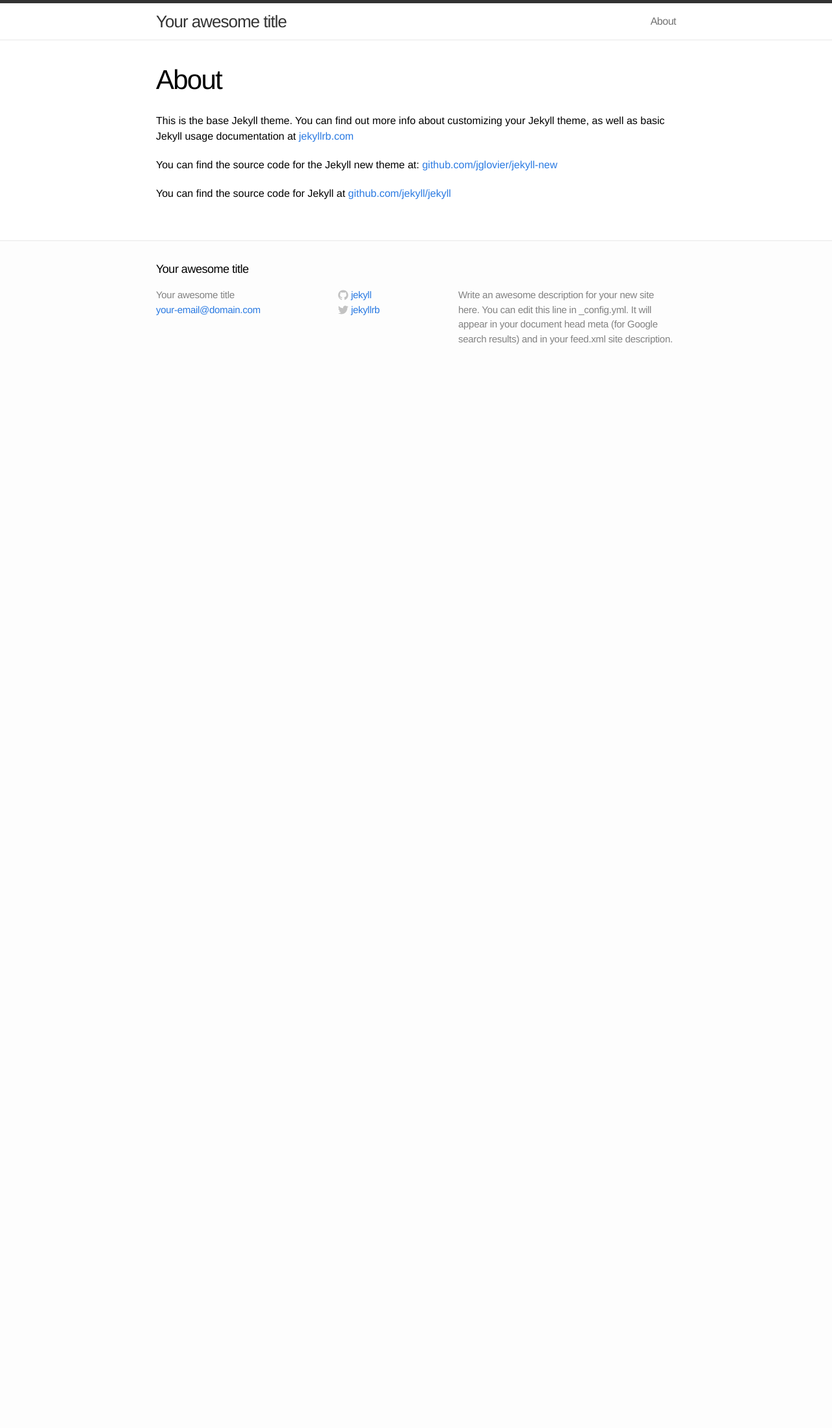
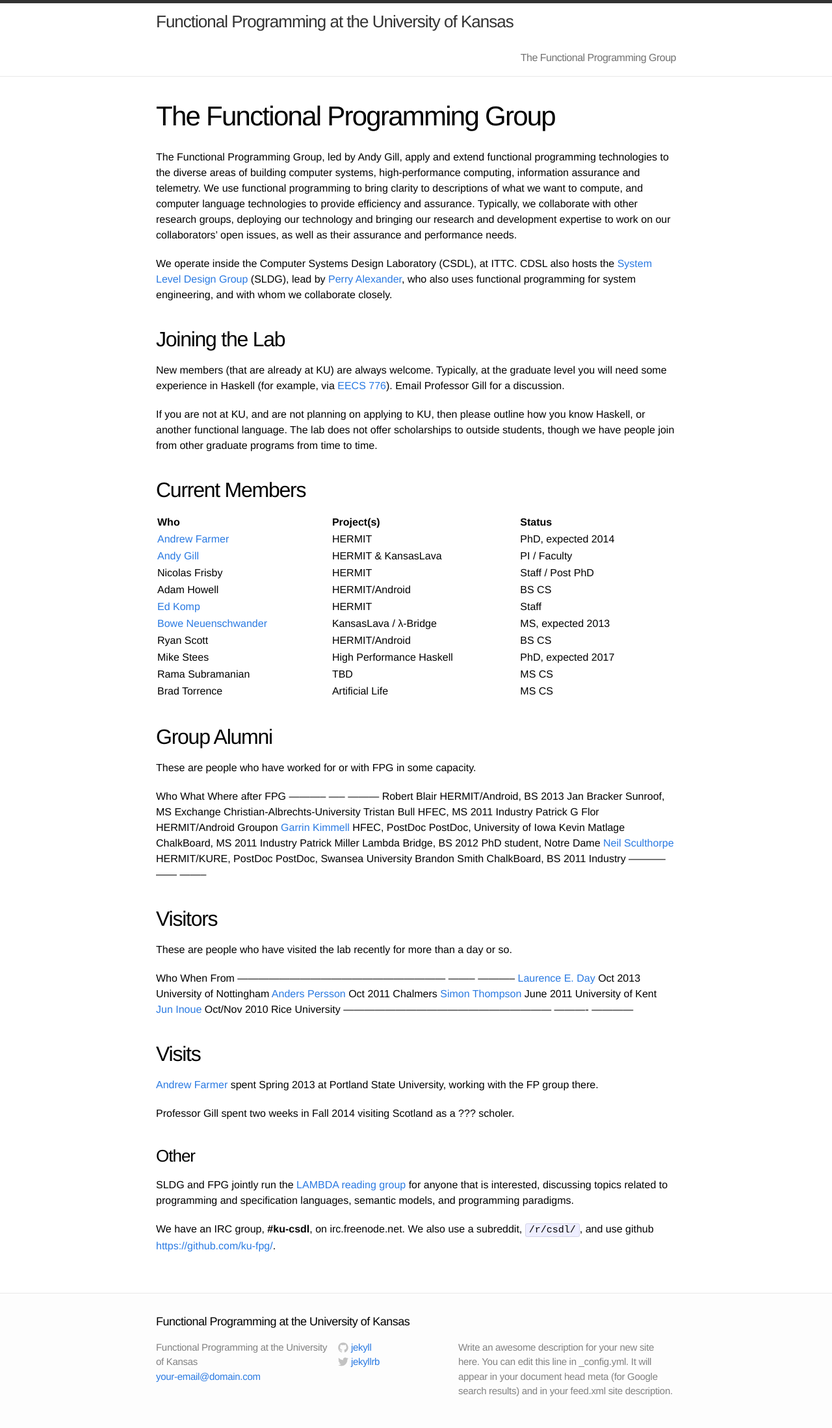
Before and after one commit to ku-fpg/ku-fpg.github.io, a Jekyll site: the page built from about.md, in a window 1280 px wide. Shown: the whole page at 65% size. Built offline with Jekyll 4.4.1, drawn with Linux system fonts in a browser that asks for light colours; before the commit the page ends 900 px from its top, so only the background shows below that.

Commit message:
Starting to mess with the about page

```diff
--- a/_config.yml
+++ b/_config.yml
@@ -1,5 +1,8 @@
+# Theme settings
+theme: default
+
 # Site settings
-title: Your awesome title
+title: Functional Programming at the University of Kansas
 email: your-email@domain.com
 description: "Write an awesome description for your new site here. You can edit this line in _config.yml. It will appear in your document head meta (for Google search results) and in your feed.xml site description."
 baseurl: ""
--- a/about.md
+++ b/about.md
@@ -1,11 +1,103 @@
 ---
 layout: page
-title: About
+title: The Functional Programming Group
 permalink: /about/
 ---
 
-This is the base Jekyll theme. You can find out more info about customizing your Jekyll theme, as well as basic Jekyll usage documentation at [jekyllrb.com](http://jekyllrb.com/)
+The Functional Programming Group, led by Andy Gill, apply and extend
+functional programming technologies to the diverse areas of building
+computer systems, high-performance computing, information assurance and
+telemetry. We use functional programming to bring clarity to
+descriptions of what we want to compute, and computer language
+technologies to provide efficiency and assurance. Typically, we
+collaborate with other research groups, deploying our technology and
+bringing our research and development expertise to work on our
+collaborators' open issues, as well as their assurance and performance
+needs.
 
-You can find the source code for the Jekyll new theme at: [github.com/jglovier/jekyll-new](https://github.com/jglovier/jekyll-new)
+We operate inside the Computer Systems Design Laboratory (CSDL), at
+ITTC. CDSL also hosts the [System Level Design
+Group](https://wiki.ittc.ku.edu/sldg_wiki/index.php/Main_Page) (SLDG),
+lead by [Perry Alexander](http://www.ittc.ku.edu/~alex/), who also uses
+functional programming for system engineering, and with whom we
+collaborate closely.
 
-You can find the source code for Jekyll at [github.com/jekyll/jekyll](https://github.com/jekyll/jekyll)
+
+Joining the Lab
+---------------
+
+New members (that are already at KU) are always welcome. Typically, at the graduate level you
+will need some experience in Haskell (for example, via [EECS 776](/users/andygill/teaching)).
+Email Professor Gill for a discussion.
+
+If you are not at KU, and are not planning on applying to KU,
+then please outline how you know Haskell, or another functional
+language. The lab does not offer scholarships to outside students,
+though we have people join from other graduate programs from
+time to time.
+
+## Current Members
+
+Who                                                             | Project(s)                      | Status
+:---------------------------------------------------------------|:--------------------------------|:------------------
+[Andrew Farmer](/users/andrewfarmer)                            | HERMIT                          | PhD, expected 2014
+[Andy Gill](/users/andygill)                                    | HERMIT &amp; KansasLava         | PI / Faculty
+Nicolas Frisby                                                  | HERMIT                          | Staff / Post PhD
+Adam Howell                                                     | HERMIT/Android                  | BS CS
+[Ed Komp](http://www.ittc.ku.edu/view_contact.phtml?id=28)      | HERMIT                          | Staff
+[Bowe Neuenschwander](/users/boweneuenschwander)                | KansasLava / &lambda;-Bridge    | MS, expected 2013
+Ryan Scott                                                      | HERMIT/Android                  | BS CS
+Mike Stees                                                      | High Performance Haskell        | PhD, expected 2017
+Rama Subramanian                                                | TBD                             | MS CS
+Brad Torrence                                                   | Artificial Life                 | MS CS
+
+
+
+## Group Alumni
+
+These are people who have worked for or with FPG in some capacity.
+
+Who                                                   What                    Where after FPG
+-----------                                           -----                   ---------
+Robert Blair                                          HERMIT/Android, BS 2013
+Jan Bracker                                           Sunroof, MS Exchange    Christian-Albrechts-University
+Tristan Bull                                          HFEC, MS 2011           Industry
+Patrick G Flor                                        HERMIT/Android          Groupon
+[Garrin Kimmell](http://www.ittc.ku.edu/~kimmell/)    HFEC, PostDoc           PostDoc, University of Iowa
+Kevin Matlage                                         ChalkBoard, MS 2011     Industry
+Patrick Miller                                        Lambda Bridge, BS 2012  PhD student, Notre Dame
+[Neil Sculthorpe](http://www.cs.swan.ac.uk/~csnas/)   HERMIT/KURE, PostDoc    PostDoc, Swansea University
+Brandon Smith                                         ChalkBoard, BS 2011     Industry
+-----------                                           ------                  --------
+
+
+## Visitors
+
+These are people who have visited the lab recently for more than a day or so.
+
+Who                                                                             When                    From
+------------------------------------------------------------                    --------                -----------
+[Laurence E. Day](http://www.cs.nott.ac.uk/~led/)                               Oct 2013                University of Nottingham
+[Anders Persson](http://www.chalmers.se/cse/EN/people/persson-anders)           Oct 2011                Chalmers
+[Simon Thompson](http://www.cs.kent.ac.uk/people/staff/sjt/)                    June 2011               University of Kent
+[Jun Inoue](http://www.owlnet.rice.edu/~ji2)                                    Oct/Nov 2010            Rice University
+------------------------------------------------------------                    ----------              ------------
+
+## Visits
+
+[Andrew Farmer](/users/andrewfarmer) spent Spring 2013 at Portland State University,
+working with the FP group there.
+
+
+Professor Gill spent two weeks in Fall 2014 visiting Scotland as a ??? scholer.
+
+### Other
+
+SLDG and FPG jointly run the [LAMBDA reading
+group](https://wiki.ittc.ku.edu/lambda/Main_Page) for anyone that is
+interested, discussing topics related to programming and specification
+languages, semantic models, and programming paradigms.
+
+We have an IRC group, **#ku-csdl**, on irc.freenode.net.
+We also use a subreddit, <code>/r/csdl/</code>,
+and use github <https://github.com/ku-fpg/>.
--- a/css/main.css
+++ b/css/main.css
@@ -21,6 +21,10 @@ h1, h2, h3, h4, h5, h6 { font-size: 100%; font-weight: 400; }
 a         { color: #2a7ae2; text-decoration: none; }
 a:hover   { color: #000; text-decoration: underline; }
 a:visited { color: #205caa; }
+
+/* FPG hacks */
+.page-content table { width: 100% }
+.page-content td  { padding-left: 0px; padding-right: 50px }
 
 /* Utility */
 
```
